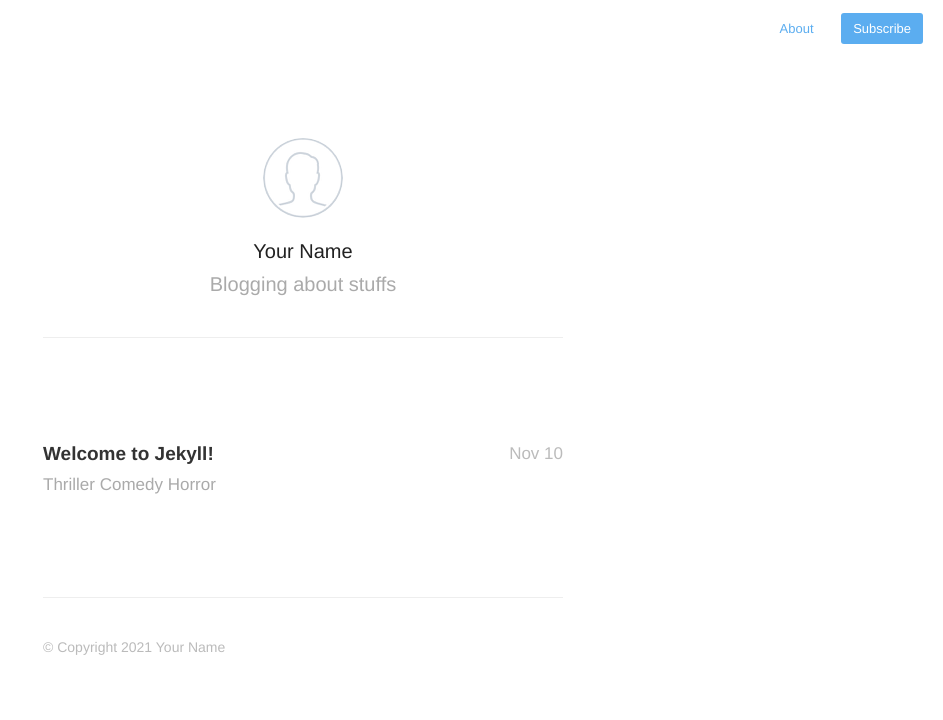
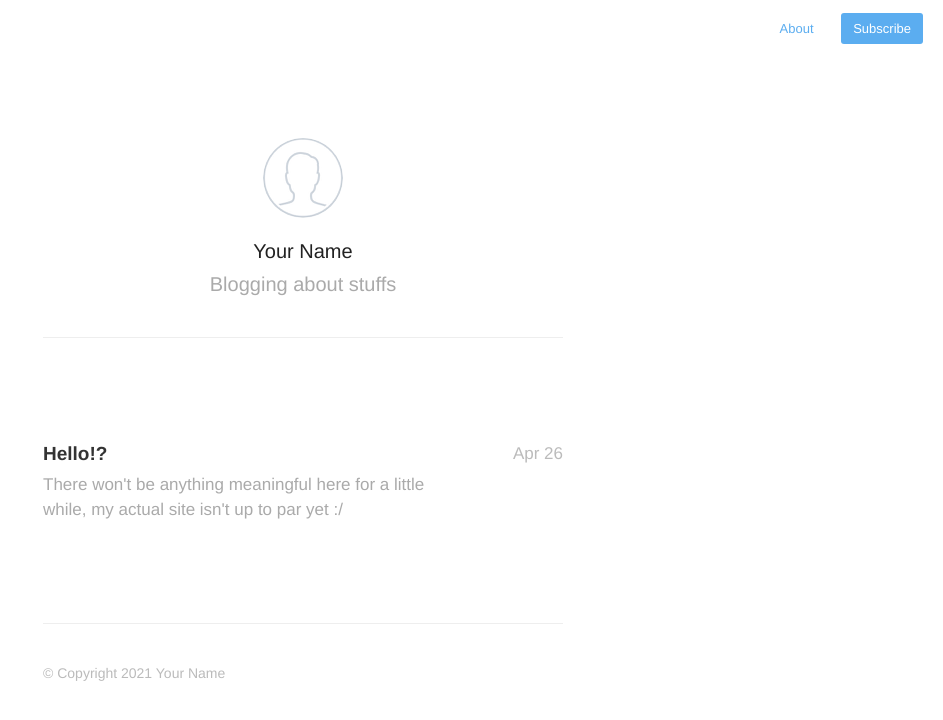
Before and after one commit to claytongearhart/claytongearhart.github.io, a Jekyll site: the page built from index.html, in a window 1280 px wide. Shown: the top 720 px of the page, without its empty margins (337-1280 px from the left). Built offline with Jekyll 4.4.1, drawn with Linux system fonts in a browser that asks for light colours; nearby versions of some CDN libraries; the list of posts is cut into pages by our own code.

Commit message:
Update and rename 2013-11-10-welcome-to-jekyll.markdown to 2020-4-6-welcome.markdown

```diff
--- a/_posts/2013-11-10-welcome-to-jekyll.markdown
+++ b/_posts/2020-4-6-welcome.markdown
@@ -1,7 +1,7 @@
 ---
-title:  "Welcome to Jekyll!"
-date:   2013-11-10 10:18:00
-description: Thriller Comedy Horror
+title:  "Hello!?"
+date:   2020-4-26 6:18:00
+description: There won't be anything meaningful here for a little while, my actual site isn't up to par yet :/
 ---
 
 You'll find this post in your `_posts` directory - edit this post and re-build (or run with the `-w` switch) to see your changes!
```
